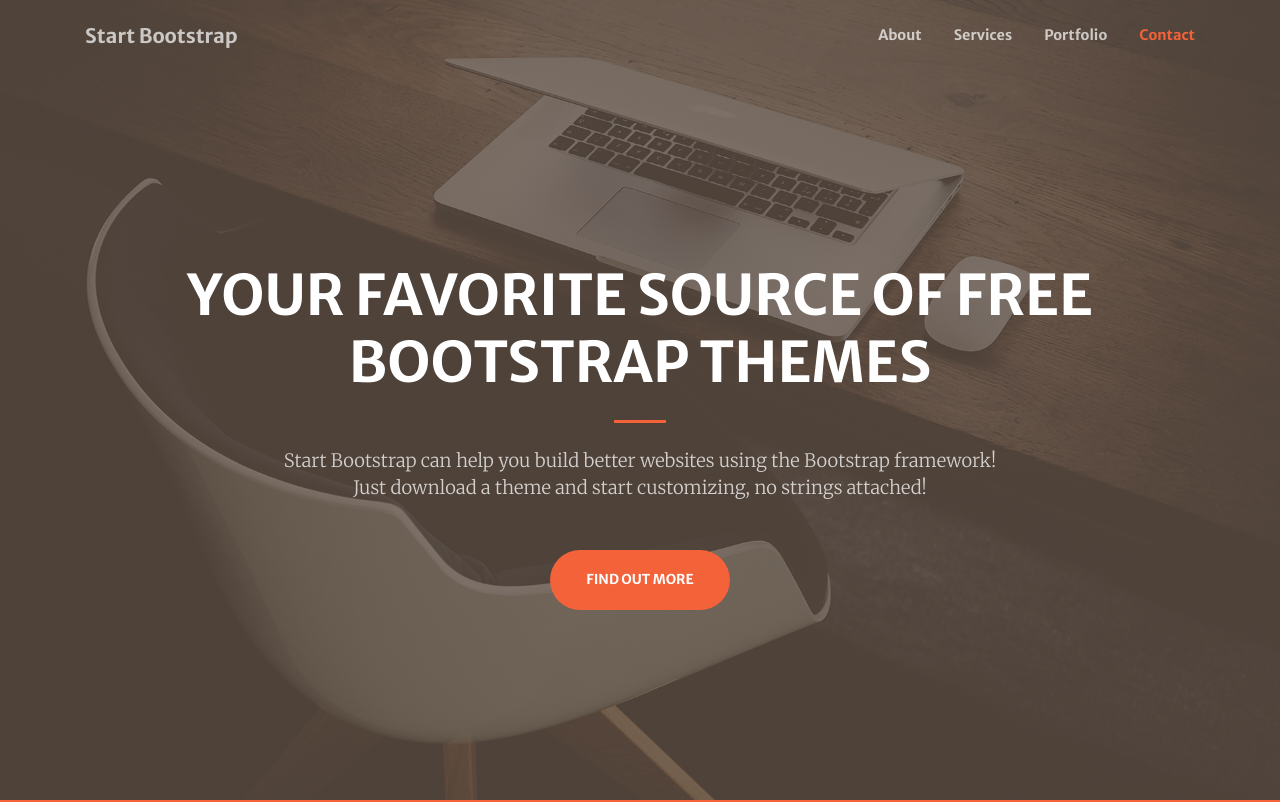
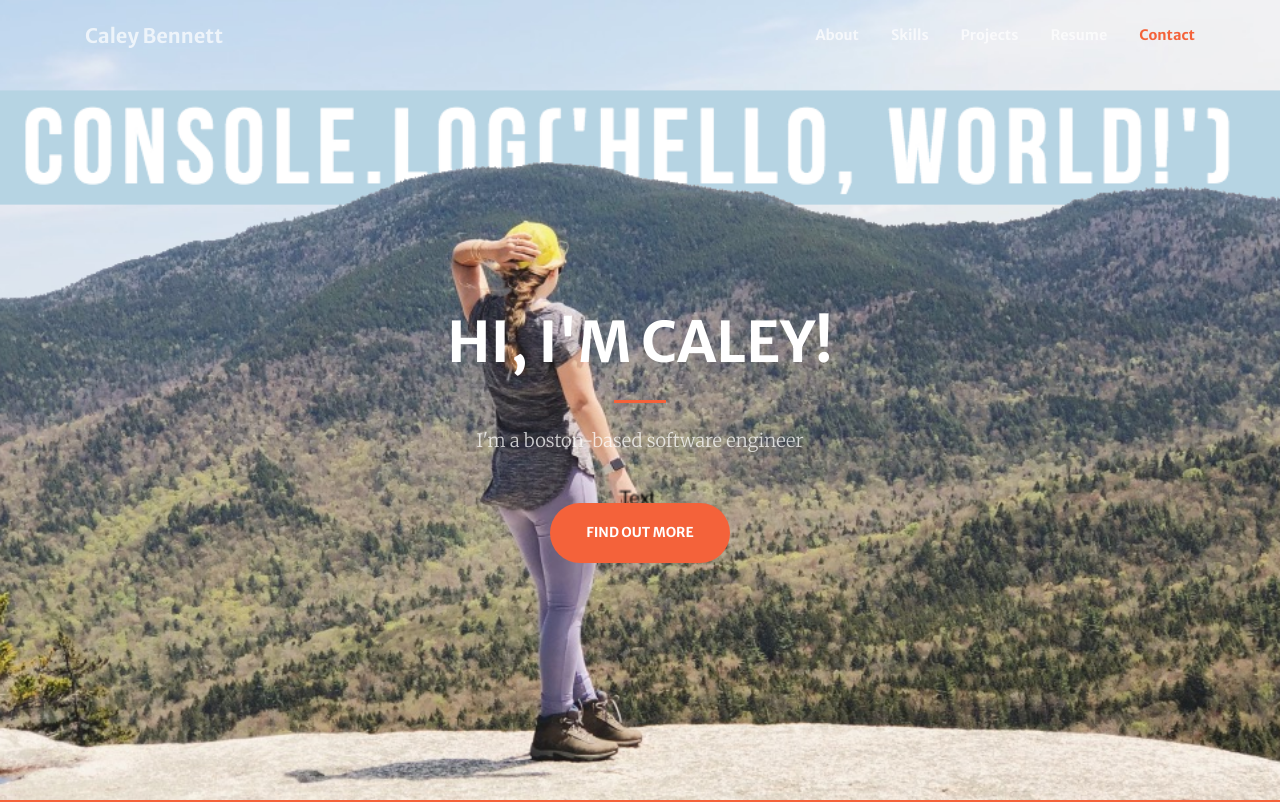
Before and after one commit to caleybennett/caleybennett.github.io, a website with bundled scripts: page index.html in a window 1280 px wide. Shown: the top 802 px of the page. Built offline with nearby package versions, Linux system fonts and the light colour scheme.

Commit message:
added background image

```diff
--- a/index.html
+++ b/index.html
@@ -8,7 +8,7 @@
   <meta name="description" content="">
   <meta name="author" content="">
 
-  <title>Creative - Start Bootstrap Theme</title>
+  <title>Caley Bennett</title>
 
   <!-- Font Awesome Icons -->
   <link href="vendor/fontawesome-free/css/all.min.css" rel="stylesheet" type="text/css">
@@ -30,7 +30,7 @@
   <!-- Navigation -->
   <nav class="navbar navbar-expand-lg navbar-light fixed-top py-3" id="mainNav">
     <div class="container">
-      <a class="navbar-brand js-scroll-trigger" href="#page-top">Start Bootstrap</a>
+      <a class="navbar-brand js-scroll-trigger" href="#page-top">Caley Bennett</a>
       <button class="navbar-toggler navbar-toggler-right" type="button" data-toggle="collapse" data-target="#navbarResponsive" aria-controls="navbarResponsive" aria-expanded="false" aria-label="Toggle navigation">
         <span class="navbar-toggler-icon"></span>
       </button>
@@ -40,10 +40,13 @@
             <a class="nav-link js-scroll-trigger" href="#about">About</a>
           </li>
           <li class="nav-item">
-            <a class="nav-link js-scroll-trigger" href="#services">Services</a>
+            <a class="nav-link js-scroll-trigger" href="#skills">Skills</a>
           </li>
           <li class="nav-item">
-            <a class="nav-link js-scroll-trigger" href="#portfolio">Portfolio</a>
+            <a class="nav-link js-scroll-trigger" href="#projects">Projects</a>
+          </li>
+          <li class="nav-item">
+            <a class="nav-link js-scroll-trigger" href="#resume">Resume</a>
           </li>
           <li class="nav-item">
             <a class="nav-link js-scroll-trigger" href="#contact">Contact</a>
@@ -58,11 +61,11 @@
     <div class="container h-100">
       <div class="row h-100 align-items-center justify-content-center text-center">
         <div class="col-lg-10 align-self-end">
-          <h1 class="text-uppercase text-white font-weight-bold">Your Favorite Source of Free Bootstrap Themes</h1>
+          <h1 class="text-uppercase text-white font-weight-bold">Hi, I'm Caley! </h1>
           <hr class="divider my-4">
         </div>
         <div class="col-lg-8 align-self-baseline">
-          <p class="text-white-75 font-weight-light mb-5">Start Bootstrap can help you build better websites using the Bootstrap framework! Just download a theme and start customizing, no strings attached!</p>
+          <p class="text-white-75 font-weight-light mb-5">I'm a boston-based software engineer</p>
           <a class="btn btn-primary btn-xl js-scroll-trigger" href="#about">Find Out More</a>
         </div>
       </div>
--- a/scss/_masthead.scss
+++ b/scss/_masthead.scss
@@ -1,10 +1,13 @@
 // Styling for the masthead
 header.masthead {
-  padding-top: 10rem;
-  padding-bottom: calc(10rem - #{$navbar-height});
+  padding-top: 20rem;
+  padding-bottom: #{$navbar-height};
+  // calc(10rem -
   // replace the masthead.jpg image in the /img directory to change the image
   // if the image name change, make sure to update the url path below!
-  background: linear-gradient(to bottom, #{fade-out($brown, .2)} 0%,#{fade-out($brown, .2)} 100%), url('../img/bg-masthead.jpg');
+  background: url('../img/caleyb.jpg');
+  // background:  url('../img/caleyb.jpg');
+  // background: linear-gradient(#{fade-out($brown,, #{fade-out($brown,), url('../img/caleyb.jpg');
   background-position: center;
   background-repeat: no-repeat;
   background-attachment: scroll;
```
Also changed, not shown: css/creative.css, css/creative.min.css, img/caleyb.jpg (added), js/creative.min.js.
